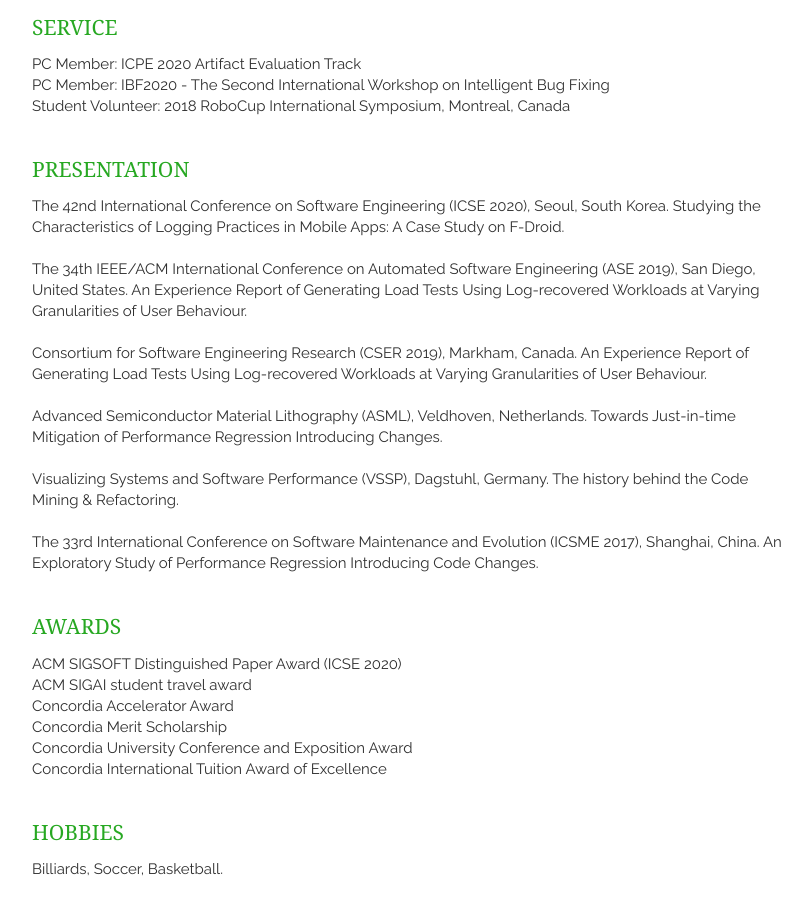
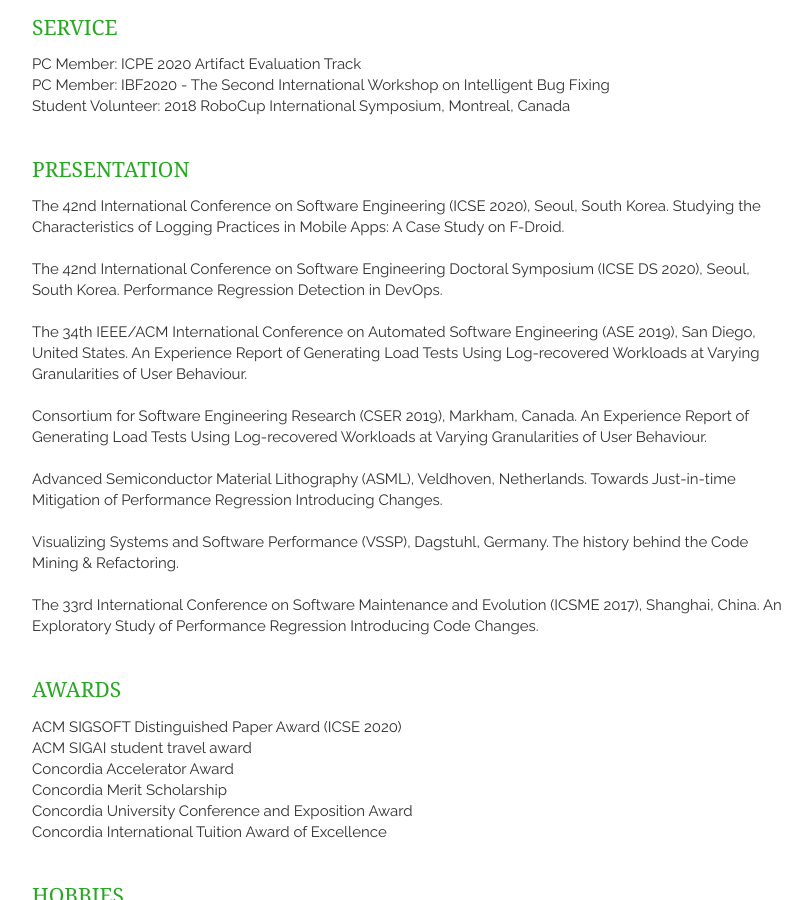
Before and after one commit to jinfuchen/jinfu, a Jekyll site: the page built from index.html, in a window 1280 px wide and 900 px high, scrolled down 957 px. Shown: the whole window, without its empty margins (328-1140 px from the left). Built offline with Jekyll 4.4.1, drawn with Linux system fonts in a browser that asks for light colours; nearby versions of some CDN libraries; the list of posts is cut into pages by our own code.

Commit message:
icse2020

```diff
--- a/_includes/presentation.html
+++ b/_includes/presentation.html
@@ -3,6 +3,8 @@
     <article>
     	<p> The 42nd International Conference on Software Engineering (ICSE 2020), Seoul, South Korea. Studying the Characteristics of Logging Practices in Mobile Apps: A Case Study on F-Droid. </p>
     	<br>
+        <p> The 42nd International Conference on Software Engineering Doctoral Symposium (ICSE DS 2020), Seoul, South Korea. Performance Regression Detection in DevOps. </p>
+        <br>
         <p> The 34th IEEE/ACM International Conference on Automated Software Engineering (ASE 2019), San Diego, United States. An Experience Report of Generating Load Tests Using Log-recovered Workloads at Varying Granularities of User Behaviour. </p>
         <br>
         <p> Consortium for Software Engineering Research (CSER 2019), Markham, Canada. An Experience Report of Generating Load Tests Using Log-recovered Workloads at Varying Granularities of User Behaviour.</p>
```
